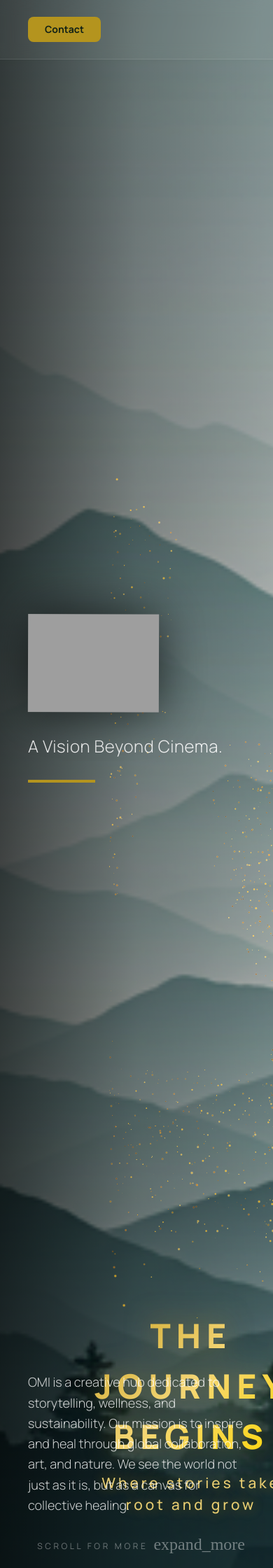
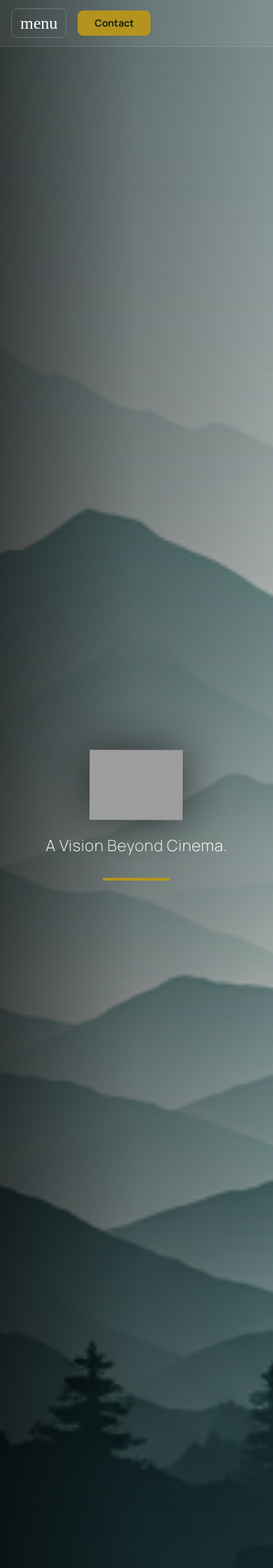
Before and after one commit to vijay-sn15/omi-stitch, a FastAPI app: page / in a window 390 px wide. Shown: the top 2240 px of the page at 70% size. Run offline with FastAPI, Linux system fonts and the light colour scheme; some web fonts are replaced; grey boxes are pictures that could not be loaded.

Commit message:
Add mobile responsiveness: hide animations, show mobile menu, clean layout

```diff
--- a/app/templates/index.html
+++ b/app/templates/index.html
@@ -521,6 +521,78 @@
             color: #f4d675;
             text-shadow: 0 0 20px rgba(201, 162, 39, 0.6);
         }
+
+        /* Mobile responsiveness: clean, minimal hero layout */
+        @media screen and (max-width: 768px) {
+            /* Hide ALL particle animations and overlays on mobile */
+            #hero-canvas-container,
+            #hero-logo-container,
+            #hero-trees-logo,
+            .hero-stage-text,
+            .hero-intro-text {
+                display: none !important;
+                visibility: hidden !important;
+            }
+
+            /* Hide bottom description section on mobile */
+            .relative.z-20.w-full.px-10 {
+                display: none !important;
+            }
+
+            /* Header: tighter padding */
+            header {
+                padding: 12px 16px !important;
+            }
+
+            /* Hide desktop nav on mobile */
+            header nav {
+                display: none !important;
+            }
+
+            /* Show mobile menu button */
+            #mobileMenuButton {
+                display: flex !important;
+            }
+
+            /* Main hero content: centered */
+            main {
+                flex: 1;
+                display: flex !important;
+                flex-direction: column !important;
+                justify-content: center !important;
+                align-items: center !important;
+                text-align: center !important;
+                padding: 30px 20px !important;
+            }
+
+            main .max-w-2xl {
+                max-width: 100% !important;
+                display: flex !important;
+                flex-direction: column !important;
+                align-items: center !important;
+            }
+
+            /* Logo sizing */
+            .hero-main-logo {
+                margin-bottom: 20px !important;
+            }
+            .hero-main-logo img {
+                height: 100px !important;
+            }
+
+            /* Title text */
+            main h2 {
+                font-size: 1.4rem !important;
+                line-height: 1.7rem !important;
+                text-align: center !important;
+            }
+
+            /* Gold accent line */
+            main .h-1 {
+                margin-bottom: 20px !important;
+            }
+        }
+        }
     </style>
 </head>
 <body class="bg-background-light dark:bg-background-dark font-display text-[#111813] dark:text-white transition-colors duration-300">
@@ -698,18 +770,28 @@
 
         <!-- Top Navigation Bar -->
         <header class="relative z-50 flex items-center justify-between px-10 py-6 glass-nav border-b border-white/10">
-            <nav class="hidden md:flex items-center gap-10">
+            <nav class="hidden md:flex items-center gap-10 desktop-nav">
                 <a class="text-white/80 hover:text-primary transition-colors text-sm font-medium uppercase tracking-widest" href="#">About</a>
                 <a class="text-white/80 hover:text-primary transition-colors text-sm font-medium uppercase tracking-widest" href="#storytelling">Storytelling</a>
                 <a class="text-white/80 hover:text-primary transition-colors text-sm font-medium uppercase tracking-widest" href="#">Wellness</a>
                 <a class="text-white/80 hover:text-primary transition-colors text-sm font-medium uppercase tracking-widest" href="#">Sustainability</a>
             </nav>
             <div class="flex items-center gap-4">
+                <button id="mobileMenuButton" class="hidden bg-white/10 border border-white/20 text-white px-3 py-2 rounded-lg" aria-label="Toggle menu">
+                    <span class="material-symbols-outlined">menu</span>
+                </button>
                 <button onclick="openContactPanel()" class="bg-primary hover:bg-primary/90 text-[#112116] px-6 py-2 rounded-lg font-bold text-sm transition-all transform hover:scale-105">
                     Contact
                 </button>
             </div>
         </header>
+        <!-- Mobile Menu -->
+        <div id="mobileMenu" class="hidden flex-col bg-black/90 backdrop-blur-lg border-b border-white/10 px-6 py-6 space-y-4 absolute top-full left-0 w-full z-[100]">
+            <a class="text-white/90 text-lg font-semibold border-b border-white/5 pb-2" href="#">About</a>
+            <a class="text-white/90 text-lg font-semibold border-b border-white/5 pb-2" href="#storytelling">Storytelling</a>
+            <a class="text-white/90 text-lg font-semibold border-b border-white/5 pb-2" href="#">Wellness</a>
+            <a class="text-white/90 text-lg font-semibold border-b border-white/5 pb-2" href="#">Sustainability</a>
+        </div>
         <!-- Main Hero Content -->
         <main class="relative z-20 flex-1 flex flex-col justify-center px-10 md:px-24 max-w-7xl">
             <div class="max-w-2xl">
@@ -1040,6 +1122,12 @@
             const container = document.getElementById('hero-canvas-container');
             if (!container) return;
 
+            // Skip heavy animation on mobile devices
+            if (window.innerWidth <= 768) {
+                console.log('Mobile detected: skipping particle animation');
+                return;
+            }
+
             // Check for WebGL support with Chrome-compatible attributes
             const testCanvas = document.createElement('canvas');
             const contextAttributes = {
@@ -1075,7 +1163,7 @@
                 const canvas = document.createElement('canvas');
                 container.appendChild(canvas);
 
-                // Right-aligned: use 60% of viewport width
+                // Desktop: right-aligned at 60% width
                 const canvasWidth = Math.floor(window.innerWidth * 0.6);
                 const canvasHeight = window.innerHeight;
 
@@ -1824,7 +1912,10 @@
             const container = document.getElementById('hero-canvas-container');
             if (!container || !renderer) return;
 
-            // Right-aligned: use 60% of viewport width
+            // Skip on mobile
+            if (window.innerWidth <= 768) return;
+
+            // Desktop: right-aligned layout
             const canvasWidth = Math.floor(window.innerWidth * 0.6);
             const canvasHeight = window.innerHeight;
 
@@ -1894,6 +1985,20 @@
                 alert('Something went wrong. Please try again.');
             }
         });
+
+        // Mobile menu toggle
+        document.addEventListener('DOMContentLoaded', () => {
+            const menuBtn = document.getElementById('mobileMenuButton');
+            const menu = document.getElementById('mobileMenu');
+            if (menuBtn && menu) {
+                menuBtn.addEventListener('click', () => {
+                    menu.classList.toggle('hidden');
+                });
+                menu.querySelectorAll('a').forEach(link => {
+                    link.addEventListener('click', () => menu.classList.add('hidden'));
+                });
+            }
+        });
     </script>
 </body>
 </html>
```
